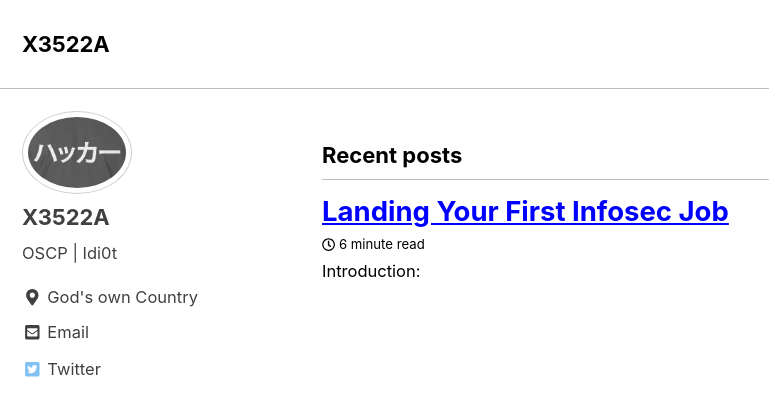
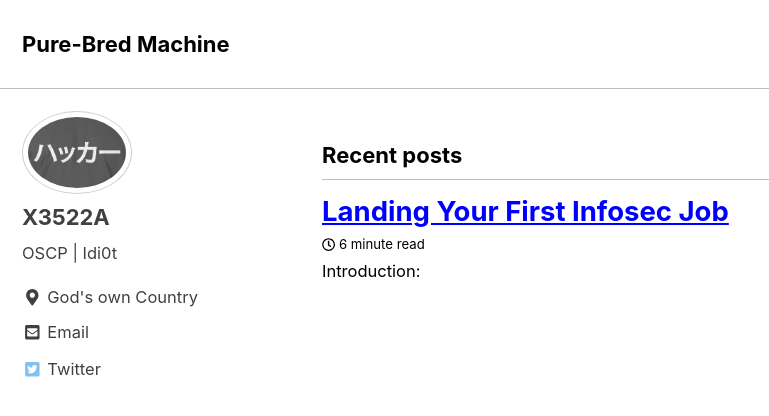
Before and after one commit to vinaysudheer/x3522a.github.io, a Jekyll site: the page built from index.html, in a window 1280 px wide and 900 px high. Shown: the top 416 px of the window, without its empty margins (0-769 px from the left). Built offline with Jekyll 4.4.1, drawn with Linux system fonts in a browser that asks for light colours; cached includes are drawn as plain includes; the list of posts is cut into pages by our own code.

Commit message:
Update _config.yml

```diff
--- a/_config.yml
+++ b/_config.yml
@@ -18,7 +18,7 @@ minimal_mistakes_skin    : "contrast"
 
 # Site Settings
 locale                   : "en-US"
-title                    : "X3522A"
+title                    : "Pure-Bred Machine"
 title_separator          : "-"
 subtitle                 : # site tagline that appears below site title in masthead
 name                     : "X3522A"
```
